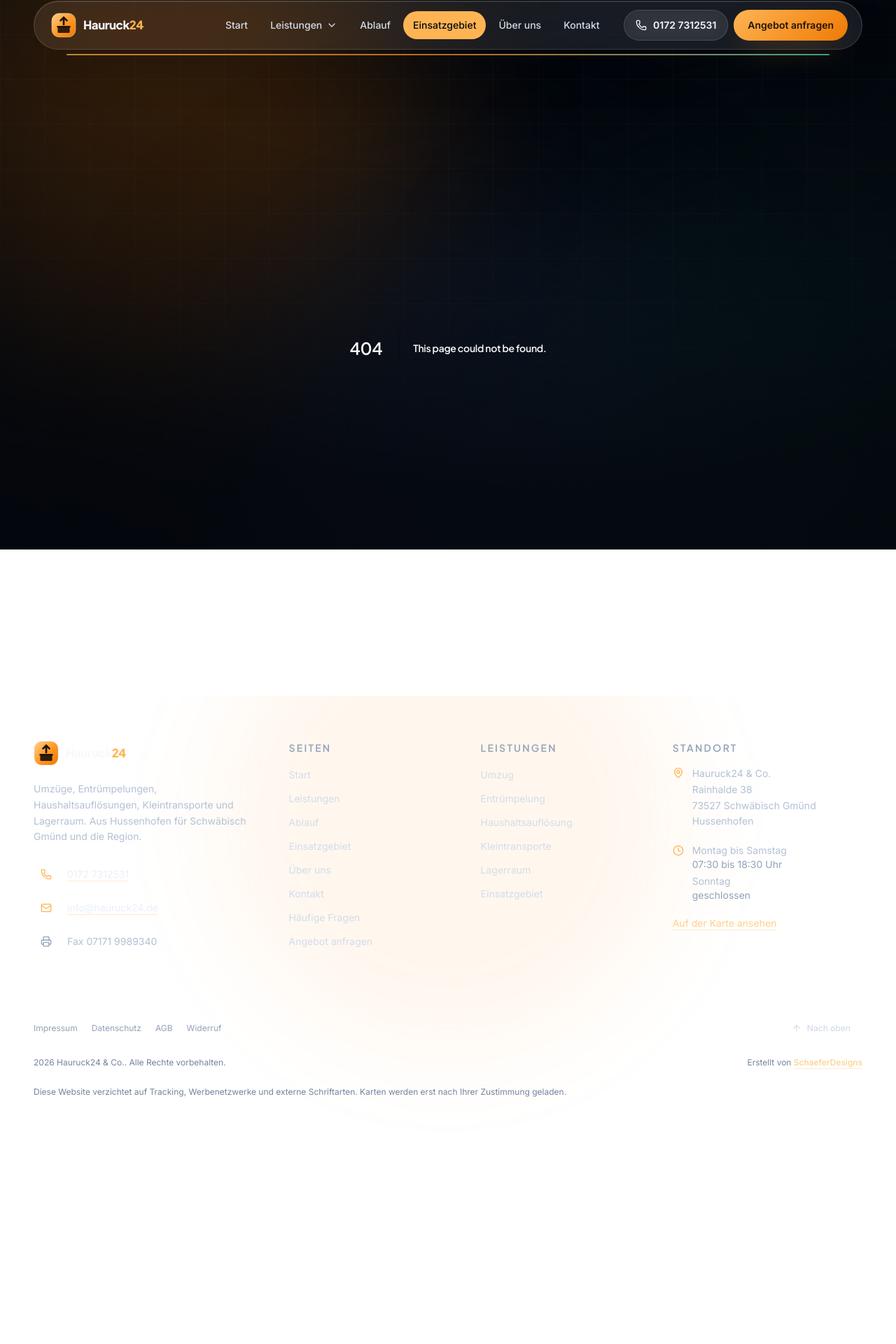
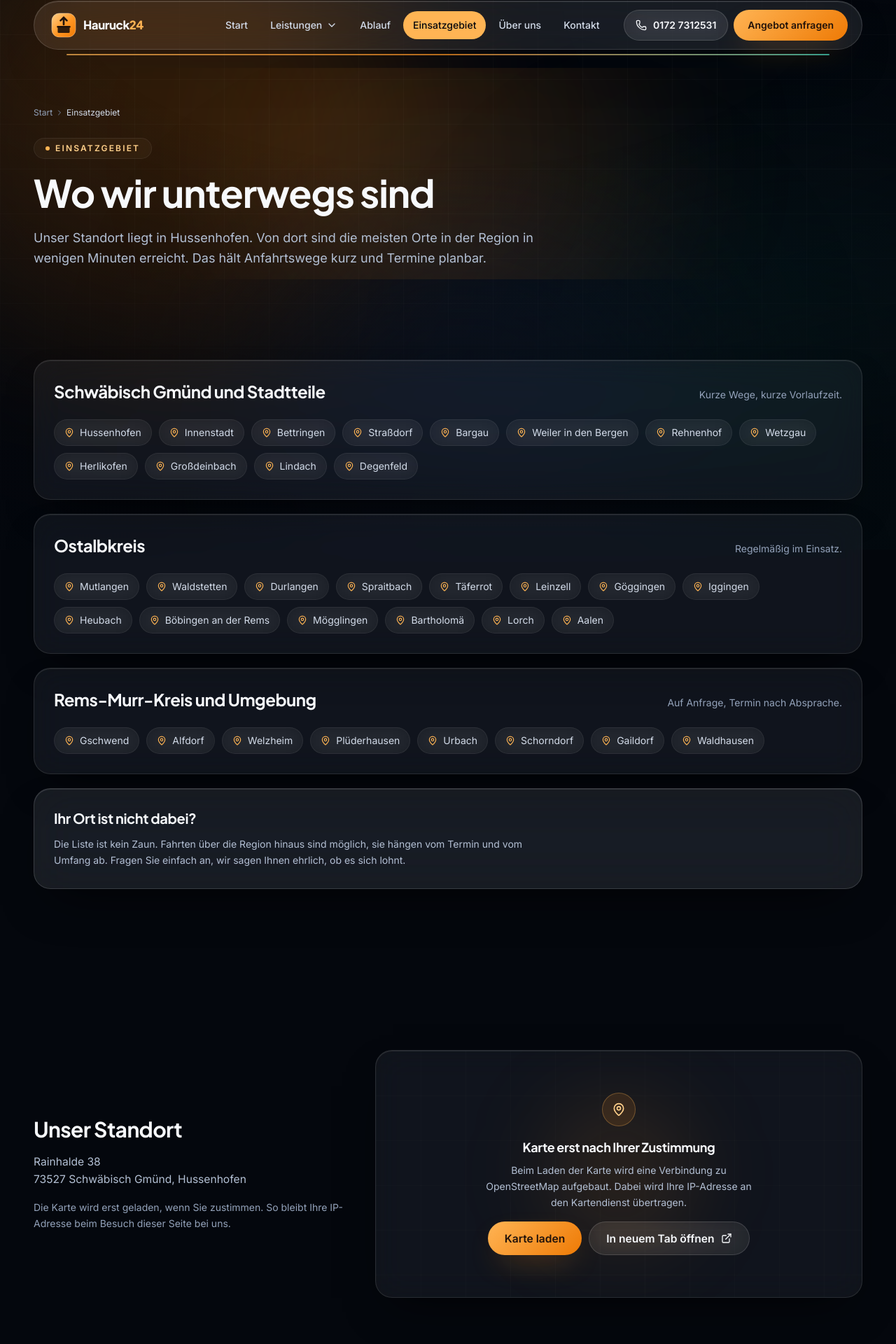
Before and after one commit to SchaeferDesigns/hauruck24, a Next.js app: page /einsatzgebiet in a window 1280 px wide. Before the commit this address had no page. Shown: the part 15-1935 px from the top of the page at 70% size. Before the commit the page ends 1649 px from the top, so only its background shows below. Built offline with nearby package versions, Linux system fonts and the light colour scheme.

Commit message:
SDA: Projektänderungen synchronisieren

```diff
--- /dev/null
+++ b/src/app/einsatzgebiet/page.tsx
@@ -0,0 +1,102 @@
+import type { Metadata } from "next";
+import { MapPin } from "lucide-react";
+import { areaGroups } from "@/content/areas";
+import { site } from "@/content/site";
+import { BreadcrumbJsonLd } from "@/components/seo/JsonLd";
+import PageHeader from "@/components/layout/PageHeader";
+import CtaBanner from "@/components/sections/CtaBanner";
+import ConsentMap from "@/components/ui/ConsentMap";
+import Reveal from "@/components/ui/Reveal";
+
+export const metadata: Metadata = {
+  title: "Einsatzgebiet",
+  description:
+    "Umzug, Entrümpelung und Transport in Schwäbisch Gmünd, im Ostalbkreis und im Rems-Murr-Kreis. Alle Orte im Überblick.",
+  alternates: { canonical: "/einsatzgebiet" },
+};
+
+const breadcrumbs = [
+  { name: "Start", href: "/" },
+  { name: "Einsatzgebiet", href: "/einsatzgebiet" },
+];
+
+export default function AreaPage() {
+  return (
+    <>
+      <PageHeader
+        eyebrow="Einsatzgebiet"
+        title="Wo wir unterwegs sind"
+        lead="Unser Standort liegt in Hussenhofen. Von dort sind die meisten Orte in der Region in wenigen Minuten erreicht. Das hält Anfahrtswege kurz und Termine planbar."
+        breadcrumbs={breadcrumbs}
+      />
+
+      <section className="section-pad pt-10">
+        <div className="container-page">
+          <div className="flex flex-col gap-5">
+            {areaGroups.map((group, index) => (
+              <Reveal key={group.title} delay={index * 0.07}>
+                <div className="glass rounded-card p-6 sm:p-7">
+                  <div className="flex flex-wrap items-baseline justify-between gap-3">
+                    <h2 className="font-display text-xl sm:text-2xl">{group.title}</h2>
+                    <span className="text-sm text-mist-400">{group.note}</span>
+                  </div>
+
+                  <ul className="mt-6 flex flex-wrap gap-2.5">
+                    {group.places.map((place) => (
+                      <li
+                        key={place}
+                        className="glass-soft inline-flex items-center gap-2 rounded-pill px-3.5 py-2 text-sm text-mist-200"
+                      >
+                        <MapPin aria-hidden="true" className="size-3.5 text-brand-400" />
+                        {place}
+                      </li>
+                    ))}
+                  </ul>
+                </div>
+              </Reveal>
+            ))}
+
+            <Reveal delay={0.2}>
+              <div className="glass-strong rounded-card p-6 sm:p-7">
+                <h2 className="font-display text-xl">Ihr Ort ist nicht dabei?</h2>
+                <p className="mt-3 max-w-2xl text-sm leading-relaxed text-mist-300">
+                  Die Liste ist kein Zaun. Fahrten über die Region hinaus sind möglich, sie hängen
+                  vom Termin und vom Umfang ab. Fragen Sie einfach an, wir sagen Ihnen ehrlich, ob
+                  es sich lohnt.
+                </p>
+              </div>
+            </Reveal>
+          </div>
+        </div>
+      </section>
+
+      <section className="section-pad pt-0">
+        <div className="container-page">
+          <div className="grid gap-6 lg:grid-cols-[0.8fr_1.2fr] lg:items-center">
+            <div>
+              <h2 className="font-display text-2xl sm:text-3xl">Unser Standort</h2>
+              <p className="mt-4 text-[0.975rem] leading-relaxed text-mist-300">
+                {site.address.street}
+                <br />
+                {site.address.postalCode} {site.address.city}, {site.address.district}
+              </p>
+              <p className="mt-4 text-sm leading-relaxed text-mist-400">
+                Die Karte wird erst geladen, wenn Sie zustimmen. So bleibt Ihre IP-Adresse beim
+                Besuch dieser Seite bei uns.
+              </p>
+            </div>
+
+            <ConsentMap />
+          </div>
+        </div>
+      </section>
+
+      <CtaBanner
+        title="Anfahrt klären, Termin sichern"
+        text="Nennen Sie uns Ort und Wunschtermin. Wir sagen Ihnen, ob wir es einrichten können."
+      />
+
+      <BreadcrumbJsonLd items={breadcrumbs} />
+    </>
+  );
+}
```
